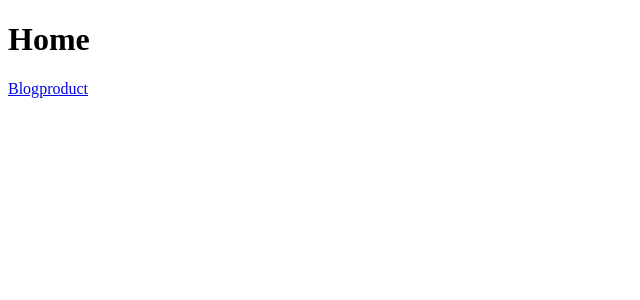
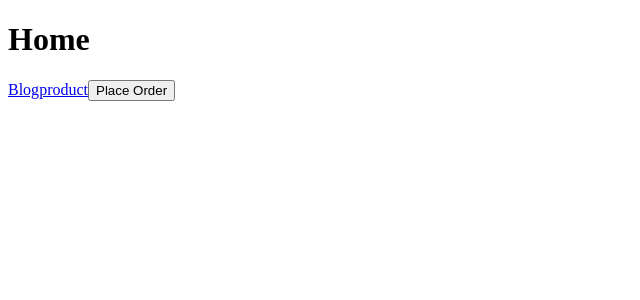
Before and after one commit to noman318/next-js_Practice, a Next.js app: page / in a window 1280 px wide. Shown: the top 300 px of the page, without its empty margins (0-640 px from the left). Built offline with nearby package versions, Linux system fonts and the light colour scheme.

Commit message:
Custom 404 page and routing using useRouter

```diff
--- a/pages/index.js
+++ b/pages/index.js
@@ -1,12 +1,19 @@
 import Link from "next/link";
+import { useRouter } from "next/router";
 import React from "react";
 
 export default function Home() {
+  const router = useRouter();
+  const handleClickEvent = () => {
+    console.log("cliked");
+    router.push("/products");
+  };
   return (
     <div>
       <h1>Home</h1>
       <Link href="/blog">Blog</Link>
       <Link href="/products">product</Link>
+      <button onClick={handleClickEvent}>Place Order</button>
     </div>
   );
 }
```
Also changed, not shown: pages/404.js (added, +11 -0 lines).
